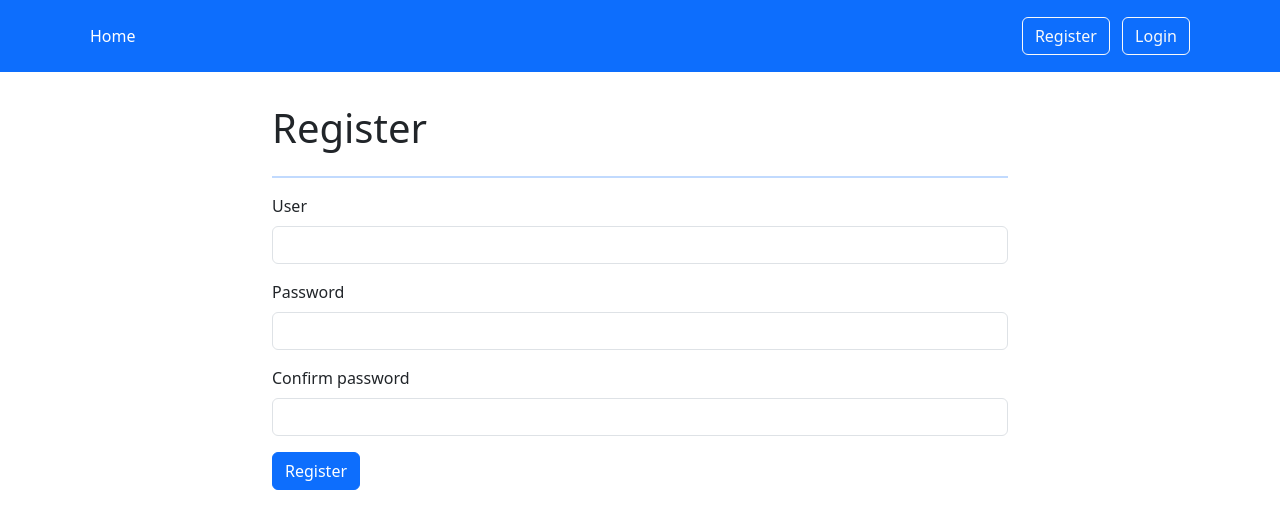
After one commit to ts00193189/flask-todo-list, a Flask app: template todo/templates/register.html in a window 1280 px wide. The commit adds this page. Shown: the top 529 px of the page. Run offline with Flask 2, Linux system fonts and the light colour scheme; the template is opened without the code that fills it: values that come from a table or form of the project are taken from there, others are empty; some libraries are stand-ins or nearby versions.

Commit message:
Implement register mechanism

```diff
--- a/todo/auth/__init__.py
+++ b/todo/auth/__init__.py
@@ -1,8 +1,10 @@
 from flask import Blueprint
 from todo.auth.views import login
 from todo.auth.views import logout
+from todo.auth.views import register
 
 auth = Blueprint('auth', __name__)
 
 auth.add_url_rule('/login', view_func=login, methods=['GET', 'POST'])
 auth.add_url_rule('/logout', view_func=logout)
+auth.add_url_rule('/register', view_func=register, methods=['GET', 'POST'])
--- a/todo/auth/forms.py
+++ b/todo/auth/forms.py
@@ -1,9 +1,27 @@
 from flask_wtf import FlaskForm
 from wtforms import StringField, PasswordField, SubmitField
-from wtforms.validators import DataRequired, Length
+from wtforms.validators import DataRequired, Length, Regexp, EqualTo
+from wtforms import ValidationError
+from todo.models import User
 
 
 class LoginForm(FlaskForm):
     user_name = StringField('User', validators=[DataRequired(), Length(1, 20)])
-    password = PasswordField('Password', validators=[DataRequired(), Length(8, 100)])
+    password = PasswordField('Password', validators=[DataRequired(), Length(8, 20)])
     submit = SubmitField()
+
+
+class RegisterForm(FlaskForm):
+    user_name = StringField('User', validators=[DataRequired(),
+                                                Regexp('^[A-Za-z0-9]*$', 0,
+                                                       'User name must have only letters and numbers'),
+                                                Length(1, 20)])
+    password = PasswordField('Password', validators=[DataRequired(), EqualTo('confirm_password',
+                                                                             message='Passwords must match'),
+                                                     Length(8, 20)])
+    confirm_password = PasswordField('Confirm password', validators=[DataRequired(), Length(8, 20)])
+    submit = SubmitField('Register')
+
+    def validate_user_name(self, field):
+        if User.query.filter_by(name=field.data).first():
+            raise ValidationError('User name already exist.')
--- a/todo/templates/base.html
+++ b/todo/templates/base.html
@@ -27,6 +27,9 @@
                       <button type="button" class="btn btn-outline-light me-2">Log out</button>
                   </a>
                   {% else %}
+                  <a href="{{ url_for('auth.register') }}">
+                      <button type="button" class="btn btn-outline-light me-2">Register</button>
+                  </a>
                   <a href="{{ url_for('auth.login') }}">
                       <button type="button" class="btn btn-outline-light me-2">Login</button>
                   </a>
--- /dev/null
+++ b/todo/templates/register.html
@@ -0,0 +1,20 @@
+{% extends 'base.html' %}
+{% from 'bootstrap5/form.html' import render_form %}
+
+{% block title %}Todo-register{% endblock %}
+
+{% block content %}
+    <div class="row justify-content-md-center">
+        <div class="col-md-8">
+            <h1>Register</h1>
+        </div>
+        <div class="col-md-8">
+            <hr class="bg-primary border-2 border-top border-primary">
+        </div>
+    </div>
+    <div class="row justify-content-md-center">
+        <div class="col-md-8">
+            {{ render_form(form) }}
+        </div>
+    </div>
+{% endblock %}
```
Also changed, not shown: todo/auth/views.py (+13 -0 lines).
